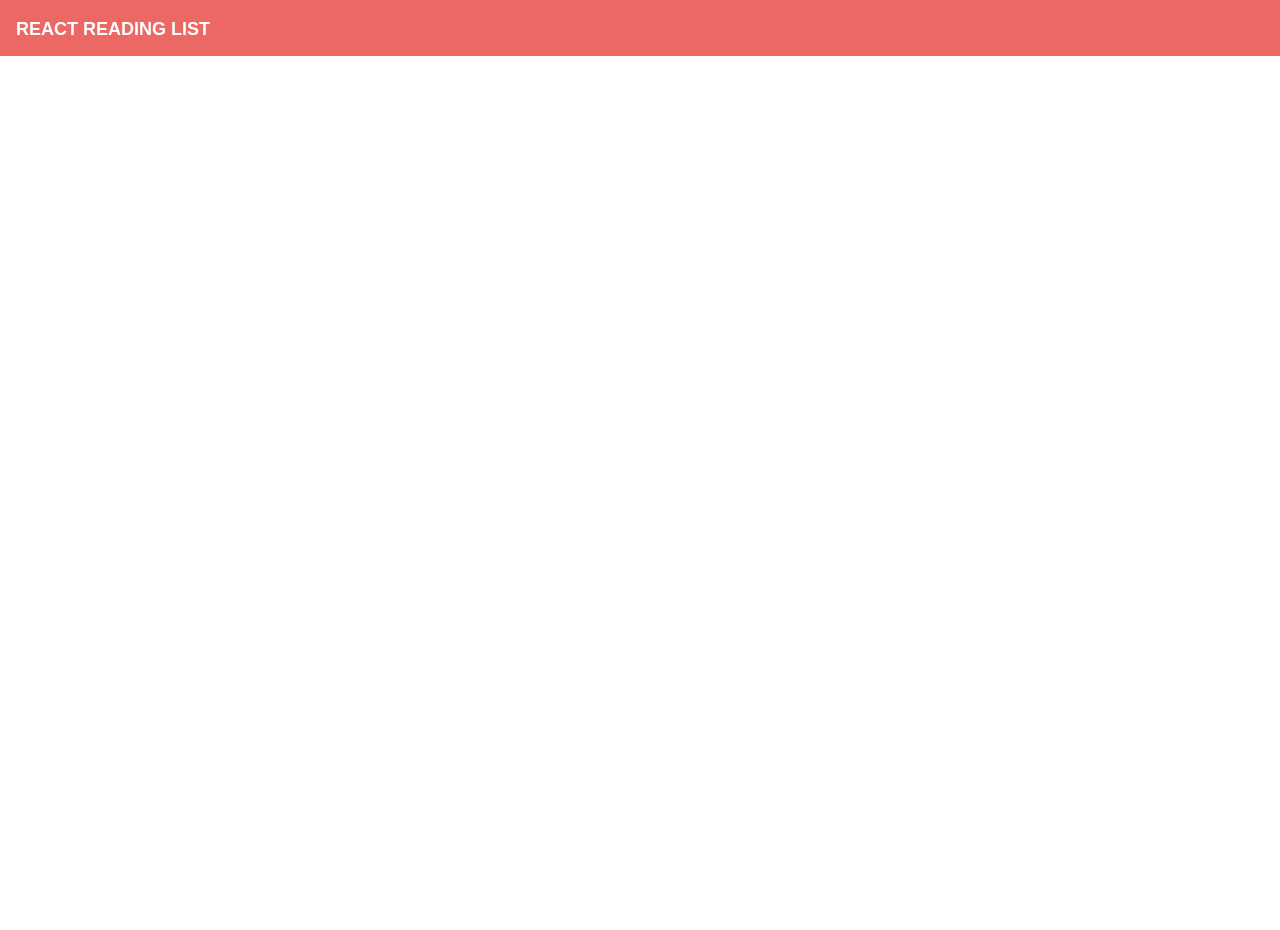
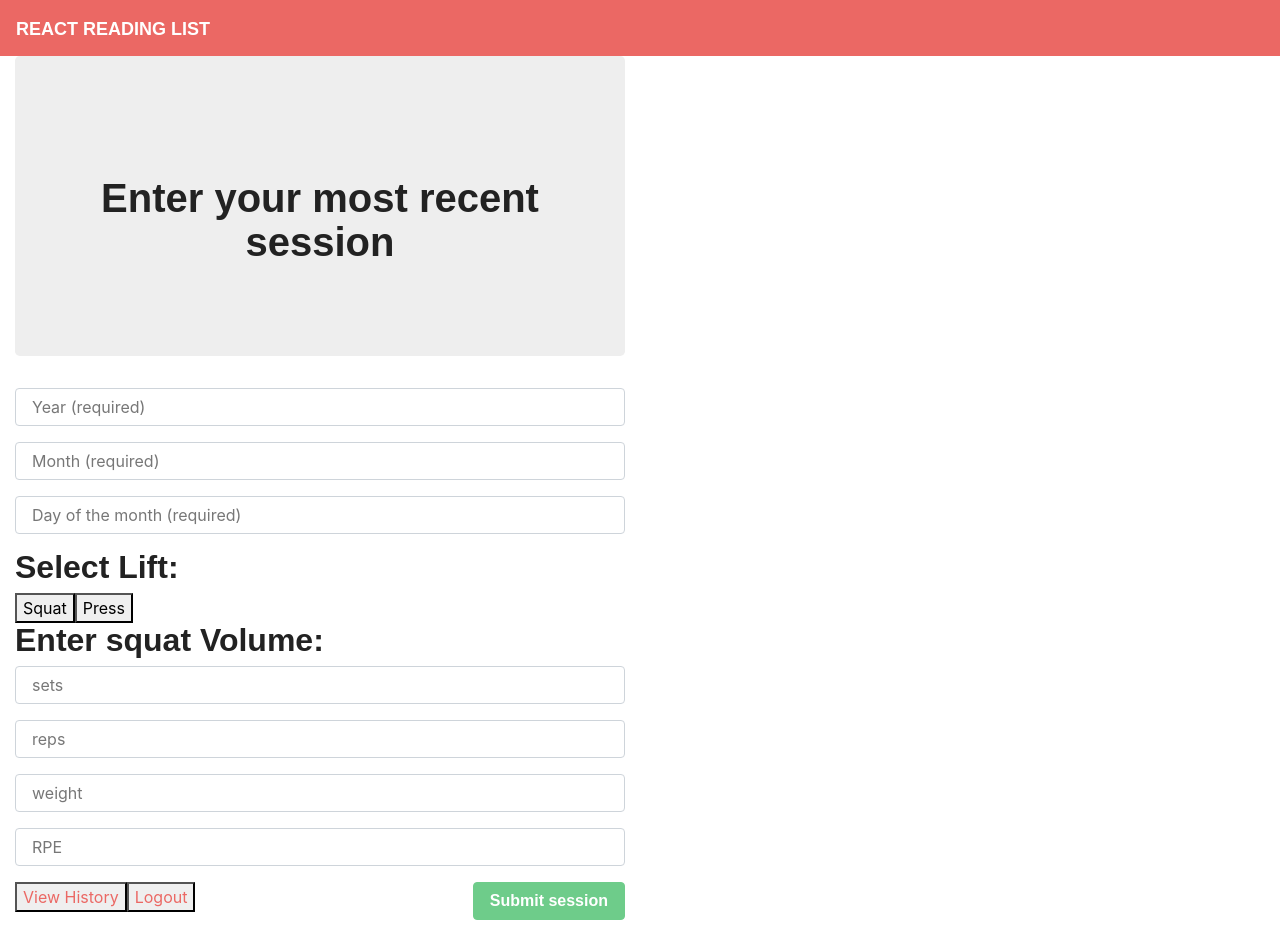
Before and after one commit to tbiaglow/Weightlifting-Tracker, a React (Create React App) app in the folder client/: page /users/1/Input in a window 1280 px wide. Before the commit the page ends 800 px from the top, so only its background shows below. Built offline with nearby package versions, Linux system fonts and the light colour scheme; a web font is replaced by a local one.

Commit message:
started working on user input

```diff
--- a/client/src/App.js
+++ b/client/src/App.js
@@ -17,7 +17,7 @@ function App() {
           <Route exact path="/" component={Login} />
           <Route exact path="/users/:id" component={User_Hub} />
           <Route exact path="/users/:id/squat" component={User_Squat} />
-          <Route exact path="/Input" component={User_Input} />
+          <Route exact path="/users/:id/Input" component={User_Input} />
           <Route exact path="/createaccount" component={CreateAccount} />
         </div>
       </Router>
--- a/client/src/pages/User_Hub.js
+++ b/client/src/pages/User_Hub.js
@@ -36,6 +36,7 @@ class User_Hub extends Component {
             <Jumbotron>
               <h1>User History</h1>
             </Jumbotron>
+            <button><Link to={"/users/" + this.props.match.params.id + "/Input"}>Enter New Lift Information</Link></button>
             <button><Link to={"/"}>Logout</Link></button>
             {this.state.user.length ? (
               <List>
--- a/client/src/pages/User_Input.js
+++ b/client/src/pages/User_Input.js
@@ -3,28 +3,74 @@ import Jumbotron from "../components/Jumbotron";
 import API from "../utils/API";
 import DeleteBtn from "../components/DeleteBtn";
 import { Link } from "react-router-dom";
+// import { Dropdown } from "react-router-dom";
 import { Col, Row, Container } from "../components/Grid";
 import { List, ListItem } from "../components/List";
 import { Input, TextArea, FormBtn } from "../components/Form";
+// import {Select} from "react-dropdown-select";
+// import {Dropdown} from 'react-dropdown'
 
 class User_Input extends Component {
   state = {
-    users: []
+    year: "",
+    month: "",
+    day: "",
+    lift: "squat",
+    sets: "",
+    reps: "",
+    weight: "",
+    RPE: ""
+  };
+  // options = [{value: "squat", label: "squat"}, {value: "press", label: "press"}, {value: "deadlift", label: "deadlift"}];
+  // defaultOption = this.options[0]
+
+  // componentDidMount() {
+  //   this.loadUsers();
+
+  // }
+
+  // loadUsers = () => {
+  //   API.getUsers()
+  //     .then(res => {
+  //       this.setState({ users: res.data })
+  //       console.log(res.data)
+  //     })
+  //     .catch(err => console.log(err));
+  // };
+
+  handleLiftButton = (lift) => {
+    this.state.lift = lift
+    console.log(this.state.lift)
+  }
+
+  handleInputChange = event => {
+    const { name, value } = event.target;
+    this.setState({
+      [name]: value
+    });
   };
 
-  componentDidMount() {
-    this.loadUsers();
-
+  handleFormSubmit = event => {
+    event.preventDefault();
+    API.getUser(this.props.match.params.id)
+    .then(res => {
+      console.log(res.data)
+      newHistoryItem = {
+        year: this.state.year,
+        month: this.state.month,
+        day: this.state.day
+      }
+      newHistoryItem.sets = {
+        sets: this.state.sets
+      }
+      newHistoryItem.workPerSet = {
+        reps: this.state.reps,
+        weight: this.state.weight,
+        RPE: this.state.RPE
+      }
+      console.log(newHistoryItem)
+    })
   }
-
-  loadUsers = () => {
-    API.getUsers()
-      .then(res => {
-        this.setState({ users: res.data })
-        console.log(res.data)
-      })
-      .catch(err => console.log(err));
-  };
 
   render() {
     return (
@@ -35,15 +81,29 @@ class User_Input extends Component {
               <h1>Enter your most recent session</h1>
             </Jumbotron>
             <form>
-              <Input name="userName" placeholder="User Name (required)" />
-              <Input name="year" placeholder="Year (required)" />
-              <Input name="month" placeholder="Month (required)" />
-              <Input name="day" placeholder="Day of the month (required)" />
-              <Input name="squat" placeholder="Squat (Optional)" />
-              <Input name="press" placeholder="Press (Optional)" />
-              <Input name="deadlift" placeholder="Deadlift (Optional)" />
-              <FormBtn>Submit session</FormBtn>
+              <Input name="year" value={this.state.year} onChange={this.handleInputChange} placeholder="Year (required)" />
+              <Input name="month" value={this.state.month} onChange={this.handleInputChange} placeholder="Month (required)" />
+              <Input name="day" value={this.state.day} onChange={this.handleInputChange} placeholder="Day of the month (required)" />
+              {/* <Input name="squat" placeholder="Squat" /> */}
+              {/* <Input name="press" placeholder="Press" />
+              <Input name="deadlift" placeholder="Deadlift" /> */}
+              <h2>Select Lift: </h2>
+              <button name="squatbutton" onClick={() => this.handleLiftButton("squat")}>Squat</button>
+              <button name="pressbutton" onClick={() => this.handleLiftButton("press")}>Press</button>
+              {/* <Select options={this.options} onChange={(values) => this.setValues(values)} /> */}
+              {/* <Dropdown options={this.options} onChange={this._onSelect} value={this.defaultOption} placeholder="Select an option" /> */}
+              <h2>Enter {this.state.lift} Volume:</h2>
+              <Input name="sets" value={this.state.sets} onChange={this.handleInputChange} placeholder="sets" />
+              <Input name="reps" value={this.state.reps} onChange={this.handleInputChange} placeholder="reps" />
+              <Input name="weight" value={this.state.weight} onChange={this.handleInputChange} placeholder="weight" />
+              <Input name="RPE" value={this.state.RPE} onChange={this.handleInputChange} placeholder="RPE" />
+              <FormBtn
+                disabled={!(this.state.sets && this.state.reps && this.state.weight)}
+                onClick={this.handleFormSubmit}
+              >Submit session</FormBtn>
             </form>
+            <button><Link to={"/users/" + this.props.match.params.id}>View History</Link></button>
+            <button><Link to={"/"}>Logout</Link></button>
           </Col>
         </Row>
       </Container>
--- a/package.json
+++ b/package.json
@@ -22,7 +22,9 @@
   "dependencies": {
     "axios": "^0.18.0",
     "express": "^4.16.3",
+    "if-env": "^1.0.4",
     "mongoose": "^5.3.16",
-    "if-env": "^1.0.4"
+    "react-dropdown": "^1.6.4",
+    "react-dropdown-select": "^3.6.1"
   }
 }
```
Also changed, not shown: 1 other file (tests, documents, lock files or other folders).
